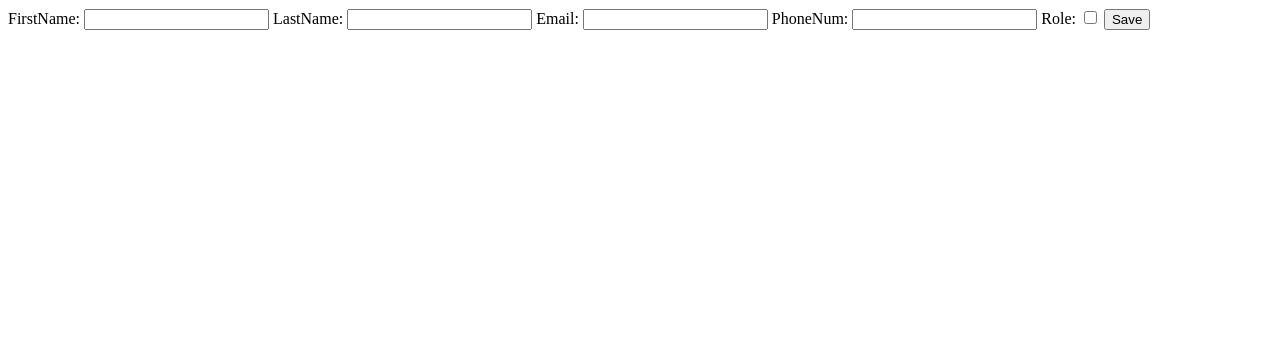
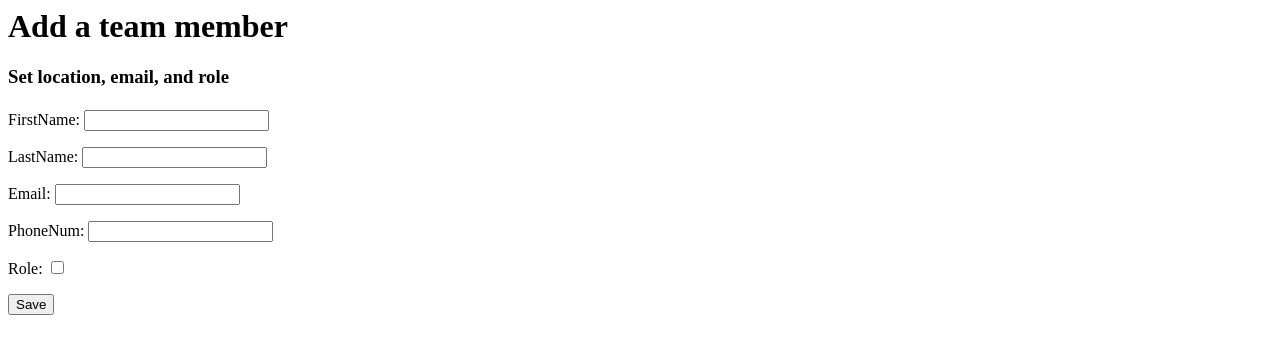
Before and after one commit to adpops/Instawork-Assessment-JN, a Django app: page /add/ in a window 1280 px wide. Shown: the top 354 px of the page. Run offline with Django 4.2, Linux system fonts and the light colour scheme.

Commit message:
removed EmailField from email in models

```diff
--- a/manageApp/models.py
+++ b/manageApp/models.py
@@ -4,7 +4,7 @@ from phonenumber_field.modelfields import PhoneNumberField
 class TeamMember(models.Model):
     firstName = models.CharField(max_length=255)
     lastName = models.CharField(max_length=255)
-    email = models.EmailField()
+    email = models.CharField(max_length=255)
     phoneNum = models.CharField(max_length=16)
     role = models.BooleanField()
 
--- a/manageApp/templates/manageApp/add.html
+++ b/manageApp/templates/manageApp/add.html
@@ -1,6 +1,8 @@
-{{errorMsg}}
+<h1>Add a team member</h1>
+<h3>Set location, email, and role</h3>
+<h4>{{errorMsg}}</h4>
 <form action="{%url 'manageApp:add' %}" method='post'>
     {% csrf_token %}
-    {{form}}
+    {{form.as_p}}
     <input type="submit" value="Save">
 </form>
--- a/manageApp/templates/manageApp/edit.html
+++ b/manageApp/templates/manageApp/edit.html
@@ -1,5 +1,7 @@
+<h1>Edit team member</h1>
+<h3>Edit contact info, location, and role</h3>
 <form method='post'>
     {% csrf_token %}
-    {{form}}
+    {{form.as_p}}
     <input type="submit" value="Save">
 </form>
--- a/manageApp/templates/manageApp/index.html
+++ b/manageApp/templates/manageApp/index.html
@@ -1,6 +1,6 @@
 <h1>Team Members</h1>
 {%if memNum > 0 %}
-    <h2>You have {{memNum}} team member{{memNum|pluralize}}</h2>
+    <h3>You have {{memNum}} team member{{memNum|pluralize}}</h3>
     <ul>
     {%for member in memberLst%}
         <li><a href="{% url 'manageApp:edit' member.id %}">{{member.firstName}} {{member.lastName}}</li>
--- a/manageApp/views.py
+++ b/manageApp/views.py
@@ -3,6 +3,7 @@ from django.views.generic.edit import CreateView, UpdateView
 from django.http import HttpResponse, HttpResponseRedirect
 from django.shortcuts import get_object_or_404, render
 import phonenumbers
+import re
 from .models import TeamMember
 from .forms import MemberForm
 
@@ -35,23 +36,14 @@ class AddView(CreateView):
             phoneNum = "+1" + form.cleaned_data['phoneNum']
             if(not phonenumbers.is_valid_number(phonenumbers.parse(phoneNum))):
                 errorMsg = "Please input a valid phone number"
-                return render(request, 'manageApp/add.html', {'form': form, 'errorMsg': errorMsg})
-
-            member = TeamMember(firstName=form.cleaned_data['firstName'], lastName=form.cleaned_data['lastName'],
-            email=form.cleaned_data['email'], phoneNum=form.cleaned_data['phoneNum'], role=form.cleaned_data['role'])
-            member.save()
-            return HttpResponseRedirect('/')
-        errorMsg = "Please input valid values"
-        return render(request, 'manageApp/add.html', {'form': form, 'error_msg': errorMsg})
-
-    # def get_context_data(self, **kwargs):
-    #     context = super().get_context_data(**kwargs)
-    #     phoneNum = self.object['phoneNum']
-    #     # phoneNum = "+1604-828-0483"
-    #     if(not phonenumbers.is_valid_number(phonenumbers.parse(phoneNum))):
-    #         context['errorMsg'] = "Please input a valid phone number"
-    #     return context
-
+            elif(not re.fullmatch(r"[^@]+@[^@]+\.[^@]+", form.cleaned_data['email'])):
+                errorMsg = "Please input a valid email address"
+            else:
+                member = form.save()
+                member.save()
+                return HttpResponseRedirect('/')
+        # errorMsg = "Please input valid values"
+        return render(request, 'manageApp/add.html', {'form': form, 'errorMsg': errorMsg})
 
 # def add(request, isEdit):
 #     if(request.method == 'POST'):
@@ -81,11 +73,6 @@ class EditView(UpdateView):
     template_name = 'manageApp/edit.html'
     success_url = "/"
 
-    # def get_context_data(self, **kwargs):
-    #     context = super().get_context_data(**kwargs)
-    #     context['memNum'] = context['memberLst'].count()
-    #     return context
-
 # def edit(request, pk):
 #     member = get_object_or_404(TeamMember, pk=pk)
 #     data = {
```
Also changed, not shown: db.sqlite3, manageApp/migrations/0005_alter_teammember_email.py (added).
